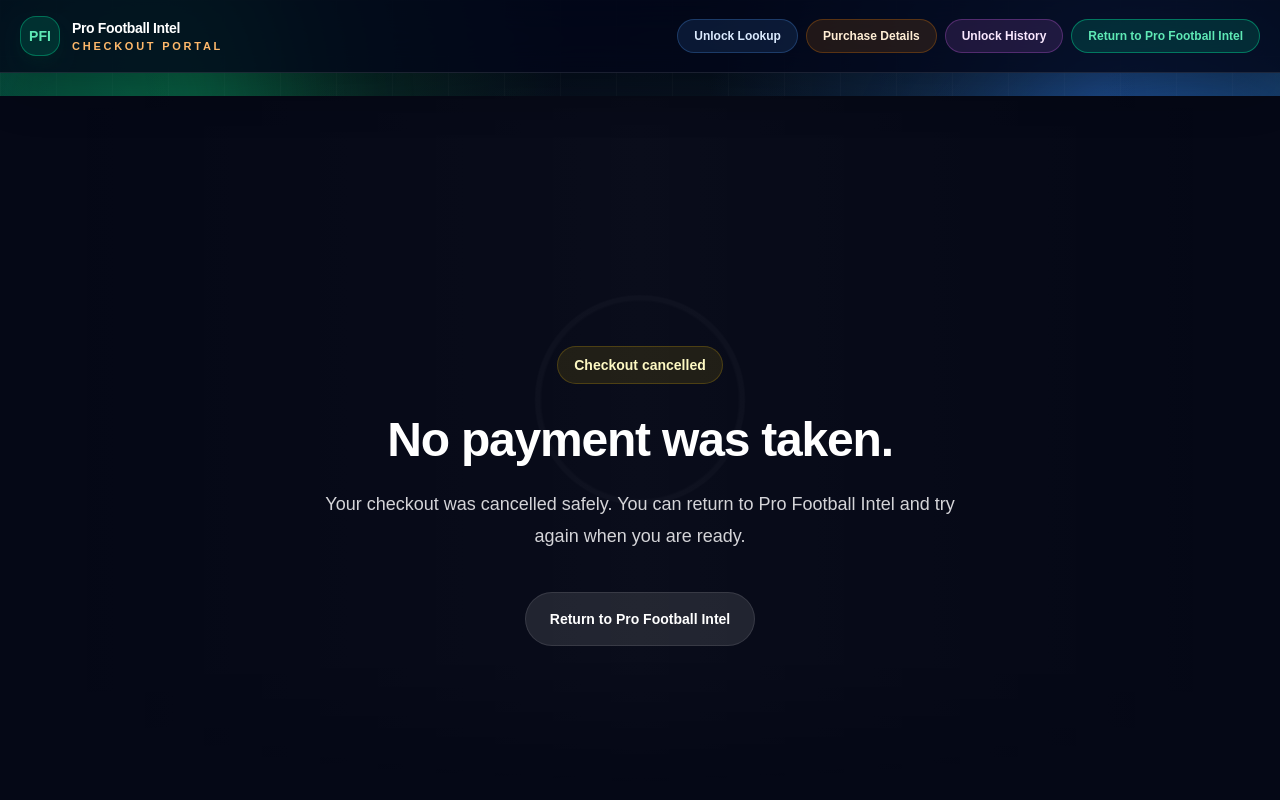
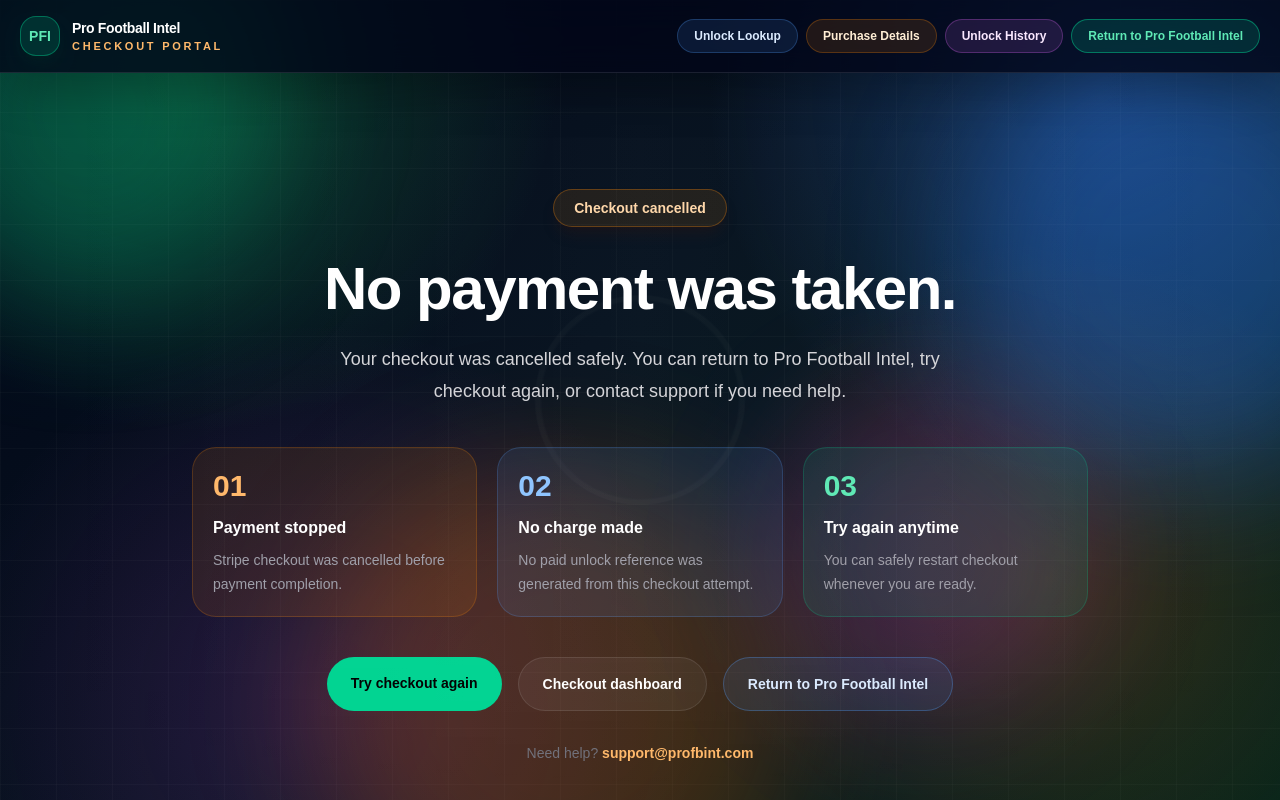
Before and after one commit to Scoreleeo/profbint-checkout, a Next.js app: page /cancel in a window 1280 px wide. Shown: the top 800 px of the page. Built offline with nearby package versions, Linux system fonts and the light colour scheme.

Commit message:
Polish checkout cancel page

```diff
--- a/app/cancel/page.tsx
+++ b/app/cancel/page.tsx
@@ -1,26 +1,78 @@
 export default function CancelPage() {
   return (
-    <main className="min-h-screen bg-[#050816] px-6 py-10 text-white">
-      <section className="mx-auto flex min-h-[calc(100vh-80px)] max-w-3xl flex-col items-center justify-center text-center">
-        <div className="rounded-full border border-yellow-400/20 bg-yellow-400/10 px-4 py-2 text-sm font-semibold text-yellow-100">
+    <main className="min-h-screen px-6 py-10 text-white">
+      <section className="mx-auto flex min-h-[calc(100vh-120px)] max-w-4xl flex-col items-center justify-center text-center">
+        <div className="rounded-full border border-orange-400/30 bg-orange-400/10 px-5 py-2 text-sm font-black text-orange-200 shadow-lg shadow-orange-950/20">
           Checkout cancelled
         </div>
 
-        <h1 className="mt-8 text-4xl font-black tracking-tight sm:text-5xl">
+        <h1 className="mt-8 max-w-3xl text-4xl font-black tracking-tight sm:text-6xl">
           No payment was taken.
         </h1>
 
         <p className="mt-6 max-w-2xl text-lg leading-8 text-zinc-300">
           Your checkout was cancelled safely. You can return to Pro Football
-          Intel and try again when you are ready.
+          Intel, try checkout again, or contact support if you need help.
         </p>
 
-        <a
-          href="https://profbint.com"
-          className="mt-10 rounded-full border border-white/10 bg-white/10 px-6 py-4 text-sm font-bold text-white transition hover:bg-white/15"
-        >
-          Return to Pro Football Intel
-        </a>
+        <div className="mt-10 grid w-full max-w-4xl gap-5 md:grid-cols-3">
+          <div className="rounded-3xl border border-orange-400/20 bg-orange-400/10 p-5 text-left">
+            <p className="text-3xl font-black text-orange-300">01</p>
+            <p className="mt-3 font-bold text-white">Payment stopped</p>
+            <p className="mt-2 text-sm leading-6 text-zinc-400">
+              Stripe checkout was cancelled before payment completion.
+            </p>
+          </div>
+
+          <div className="rounded-3xl border border-blue-400/20 bg-blue-400/10 p-5 text-left">
+            <p className="text-3xl font-black text-blue-300">02</p>
+            <p className="mt-3 font-bold text-white">No charge made</p>
+            <p className="mt-2 text-sm leading-6 text-zinc-400">
+              No paid unlock reference was generated from this checkout attempt.
+            </p>
+          </div>
+
+          <div className="rounded-3xl border border-emerald-400/20 bg-emerald-400/10 p-5 text-left">
+            <p className="text-3xl font-black text-emerald-300">03</p>
+            <p className="mt-3 font-bold text-white">Try again anytime</p>
+            <p className="mt-2 text-sm leading-6 text-zinc-400">
+              You can safely restart checkout whenever you are ready.
+            </p>
+          </div>
+        </div>
+
+        <div className="mt-10 flex flex-col gap-4 sm:flex-row">
+          <a
+            href="/test-checkout"
+            className="rounded-full bg-emerald-400 px-6 py-4 text-sm font-black text-black transition hover:bg-emerald-300"
+          >
+            Try checkout again
+          </a>
+
+          <a
+            href="/"
+            className="rounded-full border border-white/10 bg-white/5 px-6 py-4 text-sm font-bold text-white transition hover:bg-white/10"
+          >
+            Checkout dashboard
+          </a>
+
+          <a
+            href="https://profbint.com"
+            className="rounded-full border border-blue-400/30 bg-blue-400/10 px-6 py-4 text-sm font-bold text-blue-100 transition hover:bg-blue-400/20"
+          >
+            Return to Pro Football Intel
+          </a>
+        </div>
+
+        <p className="mt-8 text-sm text-zinc-500">
+          Need help?{" "}
+          <a
+            href="mailto:support@profbint.com"
+            className="font-bold text-orange-300 hover:text-orange-200"
+          >
+            support@profbint.com
+          </a>
+        </p>
       </section>
     </main>
   );
```
